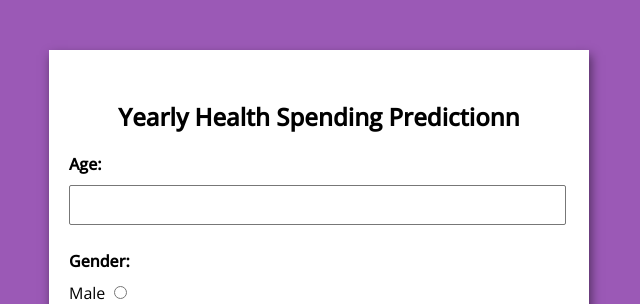
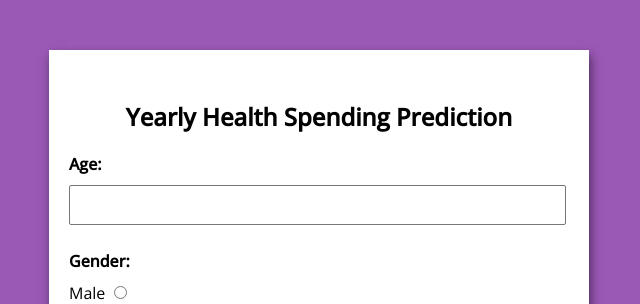
Before and after one commit to malmuntazarharris/medical-expenditure-prediction, a Flask app: page / in a window 1280 px wide. Shown: the top 304 px of the page, without its empty margins (321-961 px from the left). Run offline with Flask 2, Linux system fonts and the light colour scheme.

Commit message:
Fix prediction typo

```diff
--- a/app/templates/index.html
+++ b/app/templates/index.html
@@ -9,7 +9,7 @@
     <!-- Create form for ML Model -->
     <form id="form" action="{{ url_for('predict')}}" method="post">
       <div class="header">
-        <h2>Yearly Health Spending Predictionn</h2>
+        <h2>Yearly Health Spending Prediction</h2>
       </div>
 
       <div class="form-control">
```
Also changed, not shown: 3 other files.
